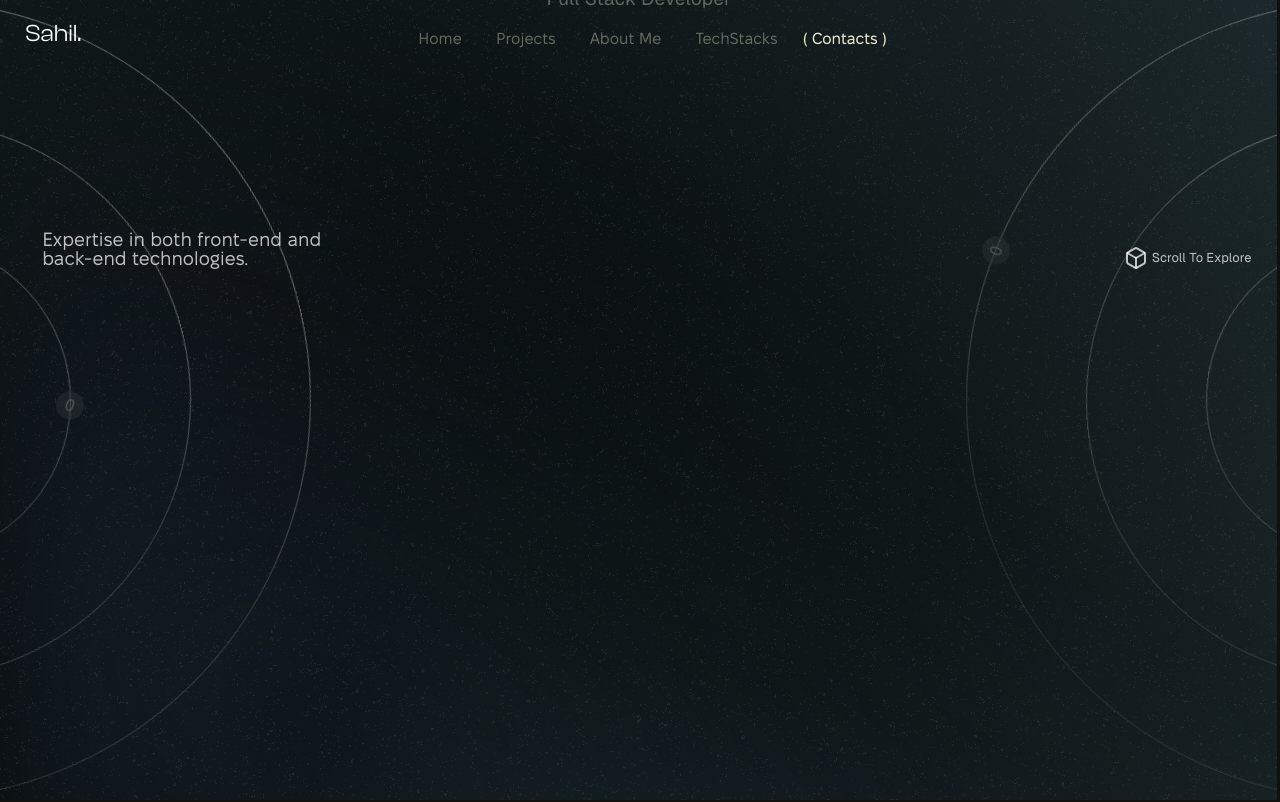
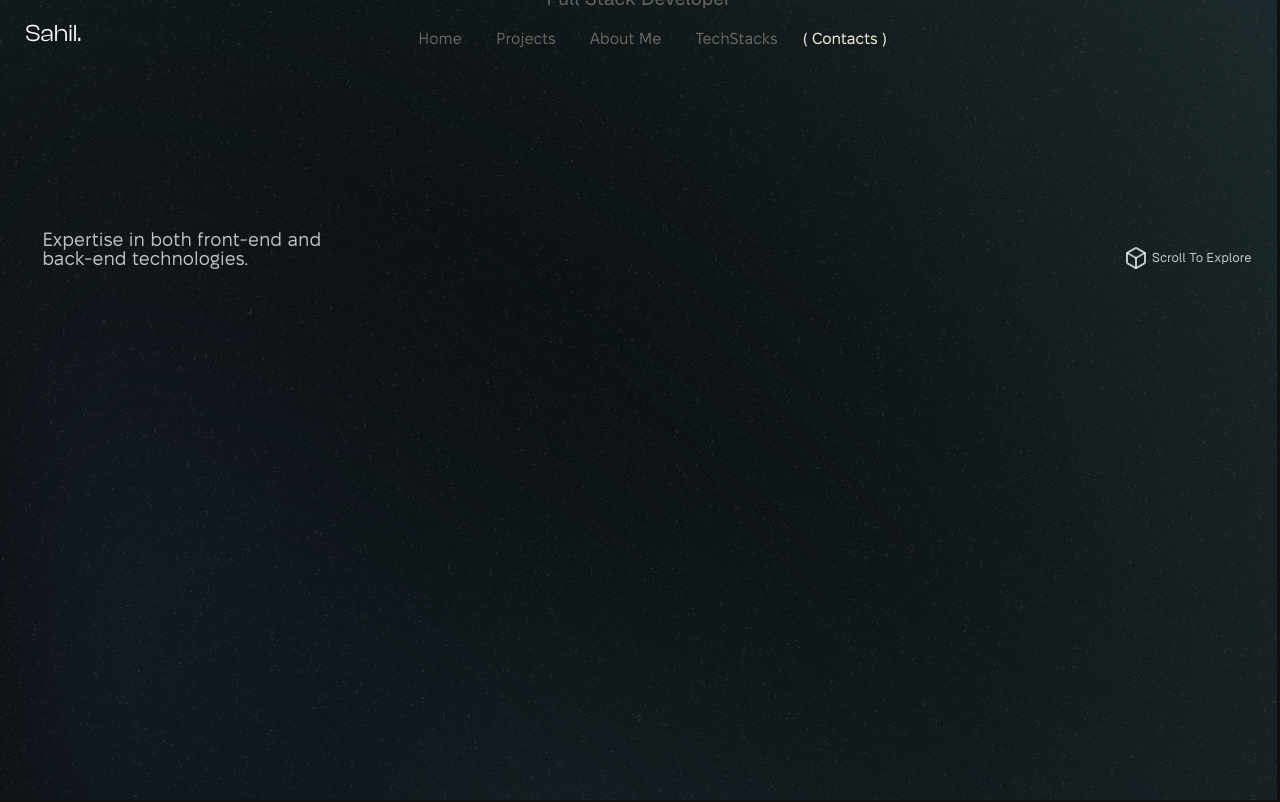
Before and after one commit to Not-Sahil-Raja/Portfolio, a React (Vite) app: page / in a window 1280 px wide. Shown: the top 802 px of the page. Built offline with nearby package versions, Linux system fonts and the light colour scheme.

Commit message:
few things removed

```diff
--- a/src/Landing Page/Homepage.jsx
+++ b/src/Landing Page/Homepage.jsx
@@ -5,14 +5,14 @@ import { motion, useInView } from "framer-motion";
 import noise from "/noise.svg";
 import RotatingSpace from "./RotatingSpace";
 import { Box } from "lucide-react";
-import useMousePos from "../util/useMousePos";
+// import useMousePos from "../util/useMousePos";
 
 const Homepage = forwardRef(({ xval, xval2, xval3, scaleV }, ref) => {
   const delay1 = 2.1;
   const delay2 = 2.4;
-  const [mHover, setmHover] = useState(false);
+  // const [mHover, setmHover] = useState(false);
   // console.log(mHover);
-  const { x, y } = useMousePos();
+  // const { x, y } = useMousePos();
   // console.log(x, y);
   return (
     <div ref={ref}>
@@ -23,7 +23,7 @@ const Homepage = forwardRef(({ xval, xval2, xval3, scaleV }, ref) => {
         }}
         className="sticky top-0 select-none overflow-hidden "
       >
-        <motion.div
+        {/* <motion.div
           className=" absolute h-11  border-[#ffffff] z-[501] aspect-square rounded-full border-2"
           style={{
             top: y - 4.5,
@@ -44,7 +44,7 @@ const Homepage = forwardRef(({ xval, xval2, xval3, scaleV }, ref) => {
           }}
         >
           {" "}
-        </motion.div>
+        </motion.div> */}
         <img
           className=" w-[100vw] brightness-[40%] z-40 h-full absolute object-cover opacity-20 "
           src={noise}
@@ -55,7 +55,7 @@ const Homepage = forwardRef(({ xval, xval2, xval3, scaleV }, ref) => {
           animate={{ opacity: 1, y: 0 }}
           transition={{ duration: 0.75, delay: delay1 }}
         >
-          <RotatingSpace mHover={mHover} />
+          {/* <RotatingSpace mHover={mHover} /> */}
         </motion.div>
 
         <motion.div className="  absolute top-0 blur-3xl opacity-75  overflow-hidden w-[calc(100vw-3px)] ">
--- a/src/Projects Page/Projects.jsx
+++ b/src/Projects Page/Projects.jsx
@@ -282,32 +282,32 @@ const Projects = forwardRef(({ index, sm3, sm4, bgcolor, item }, ref) => {
         </div>
         <section>
           {" "}
-          {/* <ProjectEachCard
+          <ProjectEachCard
             scrollYProgress={scrollYProgress}
             cardOffset={[0.058, 0.0945, 0.11, 0.18]}
             ProjectData={ProjectData[0]}
-          /> */}
+          />
         </section>
         <section>
-          {/* <ProjectEachCard
+          <ProjectEachCard
             scrollYProgress={scrollYProgress}
             cardOffset={[0.135, 0.1715, 0.187, 0.257]}
             ProjectData={ProjectData[1]}
-          /> */}
+          />
         </section>
         <section>
-          {/* <ProjectEachCard
+          <ProjectEachCard
             scrollYProgress={scrollYProgress}
             cardOffset={[0.212, 0.2485, 0.264, 0.334]}
             ProjectData={ProjectData[2]}
-          /> */}
+          />
         </section>
         <section>
-          {/* <ProjectEachCard
+          <ProjectEachCard
             scrollYProgress={scrollYProgress}
             cardOffset={[0.289, 0.3255, 0.341, 0.411]}
             ProjectData={ProjectData[3]}
-          /> */}
+          />
         </section>
       </div>
     </motion.section>
```
